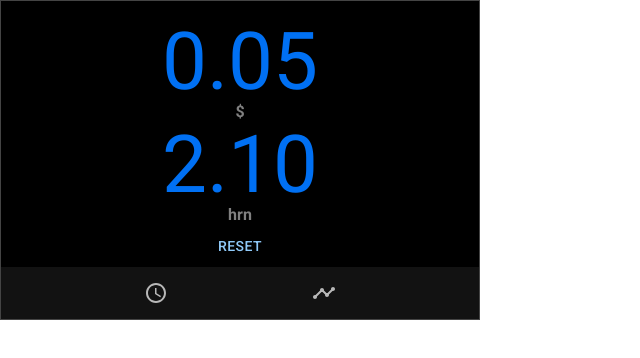
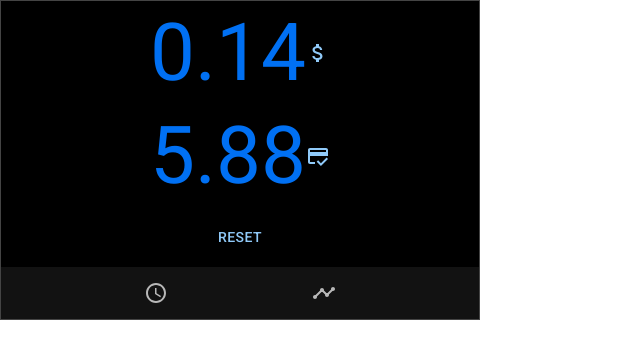
Before and after one commit to tronya/clock-pi, a Next.js app: page /money in a window 1280 px wide. Shown: the top 358 px of the page, without its empty margins (0-640 px from the left). Built offline with nearby package versions, Linux system fonts and the light colour scheme; a web font is replaced by a local one.

Commit message:
style changes

```diff
--- a/pages/money/index.tsx
+++ b/pages/money/index.tsx
@@ -3,6 +3,9 @@ import { NextPage } from "next";
 import Head from "next/head";
 import { Fragment, useEffect, useRef, useState } from "react";
 import styles from "../../styles/money.module.scss"
+
+import AttachMoneyIcon from '@mui/icons-material/AttachMoney';
+import CreditScoreIcon from '@mui/icons-material/CreditScore';
 
 function useInterval(callback: any, delay: number) {
     const savedCallback = useRef();
@@ -23,7 +26,7 @@ function useInterval(callback: any, delay: number) {
 
 const Money: NextPage = () => {
     const [money, setMoney] = useState<number>(0)
-    const [celary, setCelary] = useState<number>(2900)
+    const [celary, setCelary] = useState<number>(5700)
 
     const counterCalculator = celary / 20 / 8 / 24 / 60;
 
@@ -38,14 +41,13 @@ const Money: NextPage = () => {
                 <title>Money</title>
             </Head>
             <div className={styles.container}>
-                <small>{celary}</small>
                 <div className={styles.money}>
                     <p>{money}</p>
-                    <b>$</b>
+                    <AttachMoneyIcon color="primary"/>
                 </div>
                 <div className={styles.money}>
                     <p>{(money * 42).toFixed(2)}</p>
-                    <b>hrn</b>
+                    <CreditScoreIcon color="primary"/>
                 </div>
                 <Button onClick={() => setMoney(0)}>Reset</Button>
             </div>
--- a/styles/money.module.scss
+++ b/styles/money.module.scss
@@ -2,7 +2,6 @@
 
 .container {
     display: flex;
-    align-items: center;
     justify-content: space-around;
     flex-direction: column;
     height: 100%;
@@ -19,7 +18,8 @@
 
 .money {
     display: flex;
-    flex-direction: column;
+    align-items: center;
+    justify-content: space-between;
 }
 
 .money b {
```
